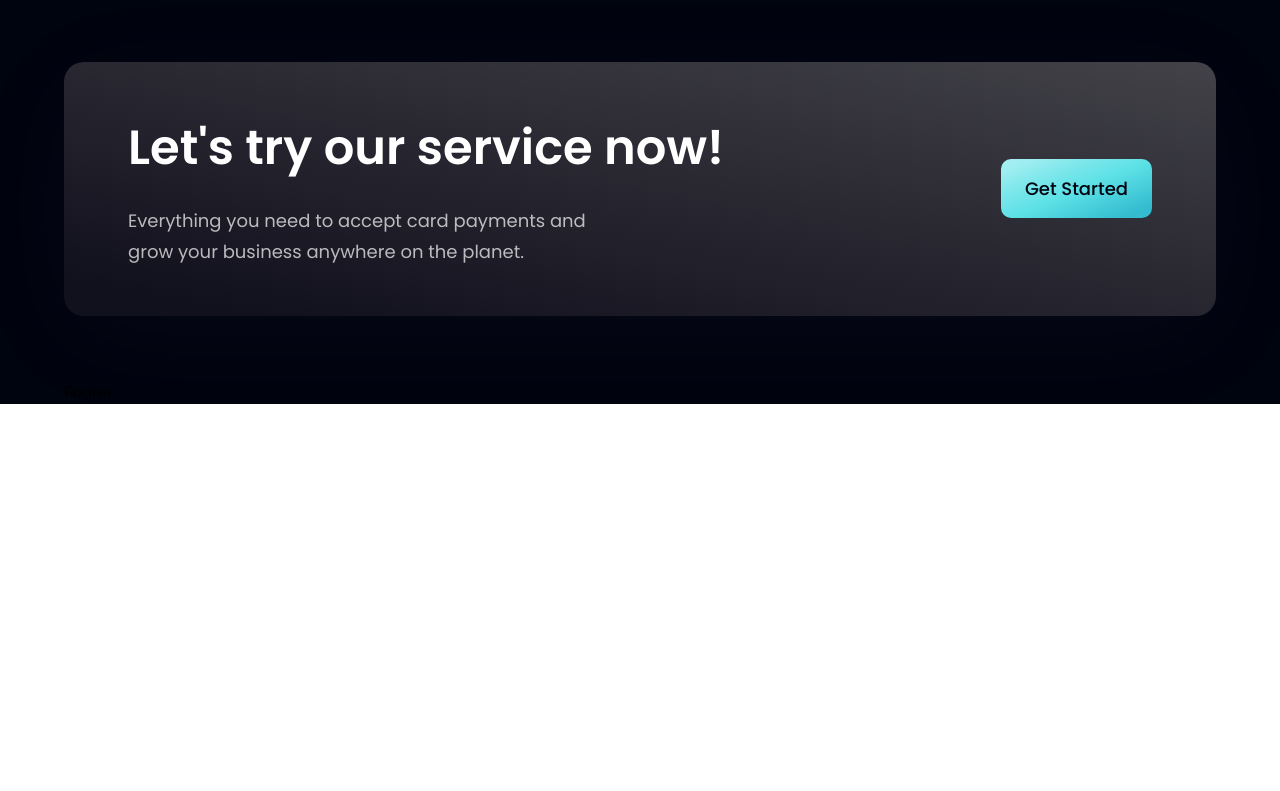
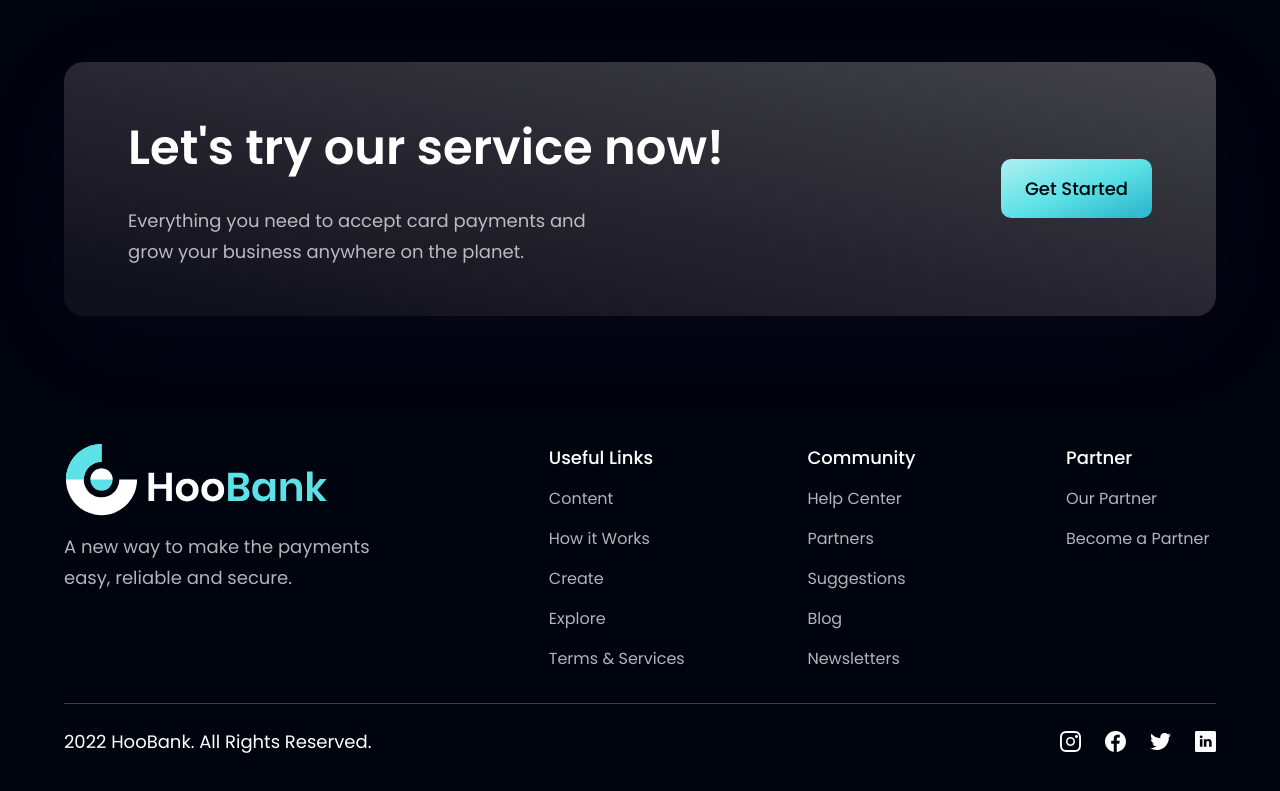
Before and after one commit to mhm13dev/hoo-bank, a React (Vite) app: page / in a window 1280 px wide. Shown: the part 4082-4873 px from the top of the page. Before the commit the page ends 4486 px from the top, so only its background shows below. Built offline with nearby package versions, Linux system fonts and the light colour scheme.

Commit message:
Footer Complete

```diff
--- a/src/components/footer/index.tsx
+++ b/src/components/footer/index.tsx
@@ -1,7 +1,71 @@
 import React from "react";
+import { styles } from "../../styles";
+import { logo } from "../../assets";
+import { footerLinks, socialMedia } from "../../constants";
 
 const Footer = () => {
-  return <div>Footer</div>;
+  return (
+    <section className={`${styles.flexCenter} ${styles.paddingY} flex-col`}>
+      <div className={`${styles.flexStart} md:flex-row flex-col mb-8 w-full`}>
+        <div className="flex-1 flex flex-col justify-start mr-10">
+          <img
+            src={logo}
+            alt="HooBank"
+            className="w-[266px] h-[72px] object-contain"
+          />
+          <p className={`${styles.paragraph} mt-4 max-w-[310px]`}>
+            A new way to make the payments easy, reliable and secure.
+          </p>
+        </div>
+        <div className="flex-[1.5] w-full flex flex-row justify-between flex-wrap md:mt-0 mt-10">
+          {footerLinks.map((footerLink) => {
+            return (
+              <div
+                key={footerLink.title}
+                className={`flex flex-col ss:my-0 my-4 min-w-[150px]`}
+              >
+                <h4 className="font-poppins font-medium text-[18px] leading-[27px] text-white">
+                  {footerLink.title}
+                </h4>
+
+                <ul className="list-none mt-4">
+                  {footerLink.links.map((link) => {
+                    return (
+                      <li
+                        key={link.name}
+                        className="font-poppins font-normal text-base leading-[24px] text-dimWhite hover:text-secondary cursor-pointer mb-4 last-of-type:mb-0"
+                      >
+                        {link.name}
+                      </li>
+                    );
+                  })}
+                </ul>
+              </div>
+            );
+          })}
+        </div>
+      </div>
+
+      <div className="w-full flex justify-between items-center md:flex-row flex-col pt-6 border-t border-t-[#3f3e45]">
+        <p className="font-poppins text-center text-[18px] leading-[27px] text-white">
+          {new Date().getFullYear()} HooBank. All Rights Reserved.
+        </p>
+
+        <div className="flex flex-row md:mt-0  mt-6">
+          {socialMedia.map((social) => {
+            return (
+              <img
+                key={social.id}
+                src={social.icon}
+                alt={social.id}
+                className="w-[21px] h-[21px] object-contain mr-6 last-of-type:mr-0 cursor-pointer"
+              />
+            );
+          })}
+        </div>
+      </div>
+    </section>
+  );
 };
 
 export default Footer;
```
